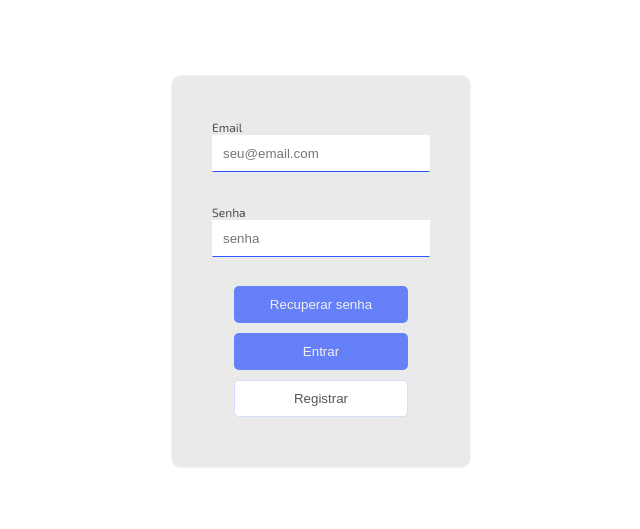
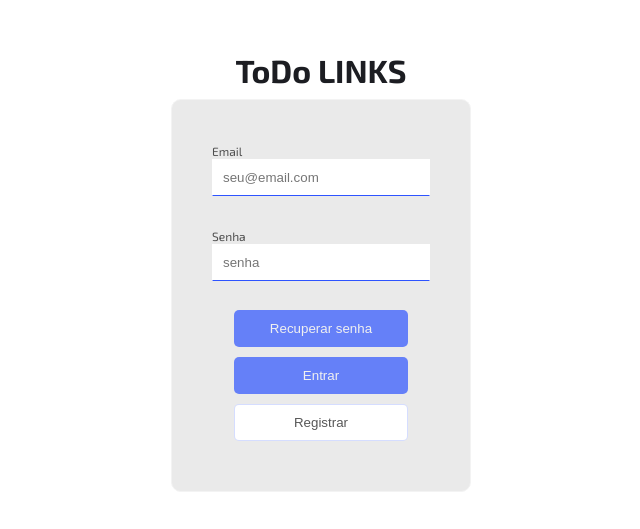
Before and after one commit to Edio-Goncalves/todo-links, a plain HTML site: page index.html in a window 1280 px wide. Shown: the part 129-658 px from the top of the page, without its empty margins (319-959 px from the left). Drawn offline with Linux system fonts and the light colour scheme; no server answers.

Commit message:
Add title

```diff
--- a/assets/style/scss/style.scss
+++ b/assets/style/scss/style.scss
@@ -9,6 +9,10 @@ rgba(120, 215, 0, 1) - para verde
 rgba(255, 160, 72, 1) - para laranja
 rgba(75, 105, 255, 1) - para azul
 */
+
+// .loading {
+//   @include fw.loading;
+// }
 
 .todo {
   width: 100%;
@@ -48,9 +52,14 @@ rgba(75, 105, 255, 1) - para azul
   width: 100%;
   height: 100vh;
   display: flex;
+  flex-direction: column;
   justify-content: center;
   align-items: center;
   background-color: white;
+  > h1 {
+    color: rgba(28, 29, 34, 1);
+    margin-bottom: 10px;
+  }
 
   form {
     max-width: 300px;
--- a/index.html
+++ b/index.html
@@ -17,6 +17,7 @@
   </head>
   <body>
     <div class="login">
+      <h1>ToDo LINKS</h1>
       <form action="">
         <div>
           <label>Email</label>
```
Also changed, not shown: assets/style/css/style.css, 1 other file.
